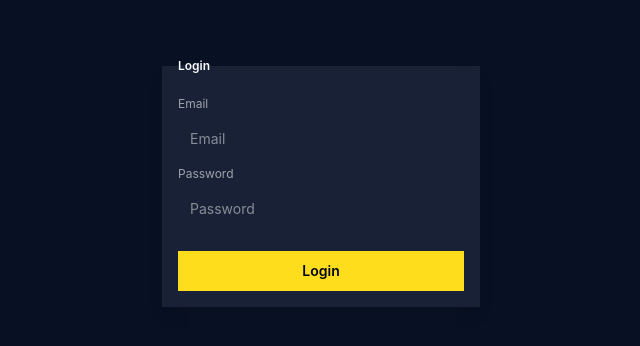
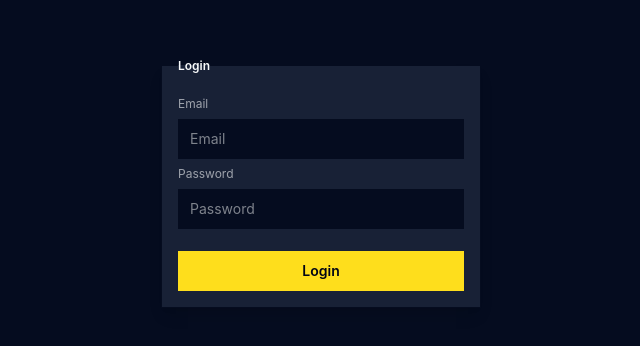
Before and after one commit to Finn1962/blog-api-author-frontend, a React (Vite) app: page /login in a window 1280 px wide. Shown: the part 222-568 px from the top of the page, without its empty margins (319-959 px from the left). Built offline with nearby package versions, Linux system fonts and the light colour scheme; no server answers.

Commit message:
added pagination

```diff
--- a/src/components/ConfirmForm.jsx
+++ b/src/components/ConfirmForm.jsx
@@ -13,7 +13,7 @@ function ConfirmForm() {
     <>
       {isConfirmVisible && (
         <div className="fixed top-0 left-0 right-0 bottom-0 flex justify-center items-center z-100">
-          <fieldset className="flex flex-col gap-5 z-10 bg-base-100 p-5 ">
+          <fieldset className="flex flex-col gap-5 z-10 bg-base-200 p-5 ">
             {alertText !== "" && (
               <div role="alert" className="alert alert-warning">
                 <svg
--- a/src/components/LogInForm.jsx
+++ /dev/null
@@ -1,54 +0,0 @@
-import Loader from "./Loader.jsx";
-
-import { useLoader } from "../Contexts/LoaderContext.jsx";
-
-function LogInForm({
-  fetchLoginData,
-  emailValue,
-  setEmailValue,
-  passwordValue,
-  setPasswordValue,
-  message,
-}) {
-  const { isLoading } = useLoader();
-
-  return (
-    <fieldset
-      className="fieldset bg-base-100 border-base-300 rounded-box w-xs border p-4 shadow-lg"
-      onKeyDown={(event) => event.key === "Enter" && fetchLoginData()}
-    >
-      <legend className="fieldset-legend">Login</legend>
-
-      <label className="label">Email</label>
-      <input
-        type="email"
-        className="input"
-        placeholder="Email"
-        onChange={(event) => setEmailValue(event.target.value)}
-        value={emailValue}
-      />
-
-      <label className="label">Password</label>
-      <input
-        type="password"
-        className="input"
-        placeholder="Password"
-        onChange={(event) => setPasswordValue(event.target.value)}
-        value={passwordValue}
-      />
-
-      <button className=" btn btn-primary mt-4" onClick={fetchLoginData}>
-        {isLoading ? <Loader /> : "Login"}
-      </button>
-
-      {message !== "" &&
-        (message === "Login successful" ? (
-          <p className="text-success font-bold mt-1">{message}</p>
-        ) : (
-          <p className="text-error font-bold mt-1">{message}</p>
-        ))}
-    </fieldset>
-  );
-}
-
-export default LogInForm;
--- a/src/components/Menu.jsx
+++ b/src/components/Menu.jsx
@@ -1,8 +1,22 @@
 import { useLocation, useNavigate, Link } from "react-router";
+import { useState, useEffect } from "react";
+import { useFetch } from "../hooks/useFetch.js";
 
 function Menu() {
+  const [profile, setProfile] = useState(null);
+
   const navigate = useNavigate();
   const location = useLocation();
+  const { fetchData } = useFetch();
+
+  useEffect(() => {
+    fetchData({
+      url: "http://localhost:3000/profile",
+      callback: (result) => {
+        setProfile(result.userData);
+      },
+    });
+  }, []);
 
   function logOut() {
     fetch("http://localhost:3000/logout", {
@@ -70,10 +84,12 @@ function Menu() {
                 className="btn btn-ghost btn-circle avatar"
               >
                 <div className="w-10 rounded-full">
-                  <img
-                    alt="Tailwind CSS Navbar component"
-                    src="https://img.daisyui.com/images/stock/photo-1534528741775-53994a69daeb.webp"
-                  />
+                  {profile && (
+                    <img
+                      alt="Tailwind CSS Navbar component"
+                      src={profile?.profile_image_url}
+                    />
+                  )}
                 </div>
               </div>
               <ul
--- a/src/index.css
+++ b/src/index.css
@@ -3,12 +3,12 @@
 
 @plugin "daisyui/theme" {
   name: "wireframe";
-  default: false;
-  prefersdark: false;
-  color-scheme: "light";
+  default: true;
+  prefersdark: true;
+  color-scheme: "dark";
   --color-base-100: oklch(25% 0.042 265.755);
-  --color-base-200: oklch(18% 0.042 264.695);
-  --color-base-300: oklch(18% 0.042 264.695);
+  --color-base-200: oklch(16% 0.042 264.695);
+  --color-base-300: oklch(16% 0.042 264.695);
   --color-base-content: oklch(98% 0.003 247.858);
   --color-primary: oklch(90% 0.182 98.111);
   --color-primary-content: oklch(12% 0.042 264.695);
@@ -34,6 +34,19 @@
   --border: 0px;
   --depth: 0;
   --noise: 0;
+}
+
+@keyframes topSlideIn {
+  0% {
+    transform: translateY(-100%);
+  }
+  100% {
+    transform: translateY(0);
+  }
+}
+
+.top-slide-in {
+  animation: topSlideIn 0.2s ease-out forwards;
 }
 
 .quill {
--- a/src/pages/HomePage.jsx
+++ b/src/pages/HomePage.jsx
@@ -13,6 +13,10 @@ function HomePage() {
   const [posts, setPosts] = useState([]);
   const [searchValue, setSearchValue] = useState("");
   const [statusFilterValue, setStatusFilterValue] = useState("ALL");
+  const [scrollPosition, setScrollPosition] = useState(0);
+  const [currentPaginationNumber, setCurrentPaginationNumber] = useState(0);
+  const elementsOnEachSlide = 5;
+  const paginationTotalNumber = Math.ceil(posts.length / elementsOnEachSlide);
 
   const { setLoadingTrue, setLoadingFalse } = useLoader();
   const { fetchData } = useFetch();
@@ -28,7 +32,19 @@ function HomePage() {
         setPosts(result.posts);
       },
     });
+    setCurrentPaginationNumber(0);
   }
+
+  useEffect(() => {
+    function handleScroll() {
+      setScrollPosition(window.scrollY);
+    }
+
+    document.addEventListener("scroll", handleScroll);
+    return () => {
+      document.removeEventListener("scroll", handleScroll);
+    };
+  }, []);
 
   useEffect(() => {
     fetchData({
@@ -41,15 +57,102 @@ function HomePage() {
     });
   }, []);
 
-  useEffect(fetchSearch, [statusFilterValue]);
+  useEffect(() => {
+    window.scrollTo(0, 0);
+  }, [currentPaginationNumber]);
+
+  useEffect(fetchSearch, [statusFilterValue]); // eslint-disable-line
   useEffect(() => debounce(fetchSearch), [searchValue]);
 
   return (
     <>
       <Loader className="fixed top-1/2 left-1/2 -translate-x-1/2 -translate-y-1/2 z-50" />
       <PageWrapper>
-        <div className="max-w-[1600px] w-full">
-          <div className="flex flex-col  gap-3 w-full bg-base-100 p-3  mb-5 shadow-sm ">
+        <div className="w-full relative">
+          <ControllerBar
+            statusFilterValue={statusFilterValue}
+            setStatusFilterValue={setStatusFilterValue}
+            searchValue={searchValue}
+            setSearchValue={setSearchValue}
+            fetchSearch={fetchSearch}
+          />
+          {scrollPosition > 80 && (
+            <ControllerBar
+              className="fixed top-0 left-0 z-100 top-slide-in"
+              statusFilterValue={statusFilterValue}
+              setStatusFilterValue={setStatusFilterValue}
+              searchValue={searchValue}
+              setSearchValue={setSearchValue}
+              fetchSearch={fetchSearch}
+            />
+          )}
+          <div className="grid 2xl:grid-cols-4 xl:grid-cols-3 md:grid-cols-2 sd:grid-cols-1 gap-5  pb-5">
+            {posts
+              ?.slice(
+                currentPaginationNumber * elementsOnEachSlide,
+                currentPaginationNumber * elementsOnEachSlide +
+                  elementsOnEachSlide,
+              )
+              .map((blog) => {
+                return (
+                  <BlogPreview
+                    blog={blog}
+                    key={blog.id}
+                    onDelete={() => {
+                      showConfirm();
+                      setConfirmText("Do you really want to delete the post?");
+                      setAlertText(
+                        "Warning: Deleted posts cannot be restored!",
+                      );
+                      setConfirmCallback(() => () => {
+                        fetchData({
+                          url: `http://localhost:3000/post/${blog.id}`,
+                          method: "DELETE",
+                        });
+                        setPosts((prev) => {
+                          const abc = prev.filter(
+                            (current) => current.id !== blog.id,
+                          );
+                          return abc;
+                        });
+                      });
+                    }}
+                  />
+                );
+              })}
+          </div>
+
+          <div className="join">
+            {new Array(paginationTotalNumber).fill(0).map((_, index) => (
+              <button
+                className={`join-item btn ${currentPaginationNumber === index && "btn-primary"}`}
+                key={index}
+                onClick={() => {
+                  setCurrentPaginationNumber(index);
+                }}
+              >
+                {index + 1}
+              </button>
+            ))}
+          </div>
+        </div>
+      </PageWrapper>
+    </>
+  );
+}
+
+function ControllerBar({
+  className,
+  statusFilterValue,
+  setStatusFilterValue,
+  searchValue,
+  setSearchValue,
+  fetchSearch,
+}) {
+  return (
+    <div
+      className={`flex flex-col  gap-3 w-full bg-base-100 p-3  mb-5 shadow-sm ${className}`}
+    >
       <div className=" flex justify-between items-center gap-5">
         <div className="filter flex-nowrap">
           <input
@@ -99,36 +202,6 @@ function HomePage() {
         fetchSearch={fetchSearch}
       />
     </div>
-          <div className="grid 2xl:grid-cols-4 xl:grid-cols-3 md:grid-cols-2 sd:grid-cols-1 gap-5  pb-5">
-            {posts?.map((blog) => {
-              return (
-                <BlogPreview
-                  blog={blog}
-                  key={blog.id}
-                  onDelete={() => {
-                    showConfirm();
-                    setConfirmText("Do you really want to delete the post?");
-                    setAlertText("Warning: Deleted posts cannot be restored!");
-                    setConfirmCallback(() => () => {
-                      fetchData({
-                        url: `http://localhost:3000/post/${blog.id}`,
-                        method: "DELETE",
-                      });
-                      setPosts((prev) => {
-                        const abc = prev.filter(
-                          (current) => current.id !== blog.id,
-                        );
-                        return abc;
-                      });
-                    });
-                  }}
-                />
-              );
-            })}
-          </div>
-        </div>
-      </PageWrapper>
-    </>
   );
 }
 
--- a/src/pages/LogInPage.jsx
+++ b/src/pages/LogInPage.jsx
@@ -2,14 +2,14 @@ import { useLoader } from "../Contexts/LoaderContext.jsx";
 import { useState } from "react";
 import { useNavigate } from "react-router";
 
-import LogInForm from "../Components/LogInForm.jsx";
+import Loader from "../Components/Loader.jsx";
 
 function LogInPage() {
   const [emailValue, setEmailValue] = useState("");
   const [passwordValue, setPasswordValue] = useState("");
   const [message, setMessage] = useState("");
 
-  const { setLoadingTrue, setLoadingFalse } = useLoader();
+  const { isLoading, setLoadingTrue, setLoadingFalse } = useLoader();
 
   const navigate = useNavigate();
 
@@ -39,14 +39,41 @@ function LogInPage() {
 
   return (
     <div className="flex justify-center items-center bg-base-200 w-screen h-screen d">
-      <LogInForm
-        fetchLoginData={fetchLoginData}
-        emailValue={emailValue}
-        setEmailValue={setEmailValue}
-        passwordValue={passwordValue}
-        setPasswordValue={setPasswordValue}
-        message={message}
-      />
+      <fieldset
+        className="fieldset bg-base-100 border-base-300 rounded-box w-xs border p-4 shadow-lg"
+        onKeyDown={(event) => event.key === "Enter" && fetchLoginData()}
+      >
+        <legend className="fieldset-legend">Login</legend>
+
+        <label className="label">Email</label>
+        <input
+          type="email"
+          className="input bg-base-300"
+          placeholder="Email"
+          onChange={(event) => setEmailValue(event.target.value)}
+          value={emailValue}
+        />
+
+        <label className="label">Password</label>
+        <input
+          type="password"
+          className="input bg-base-300"
+          placeholder="Password"
+          onChange={(event) => setPasswordValue(event.target.value)}
+          value={passwordValue}
+        />
+
+        <button className=" btn btn-primary mt-4" onClick={fetchLoginData}>
+          {isLoading ? <Loader /> : "Login"}
+        </button>
+
+        {message !== "" &&
+          (message === "Login successful" ? (
+            <p className="text-success font-bold mt-1">{message}</p>
+          ) : (
+            <p className="text-error font-bold mt-1">{message}</p>
+          ))}
+      </fieldset>
     </div>
   );
 }
```
Lines whose indentation alone changed are shown as unchanged.
